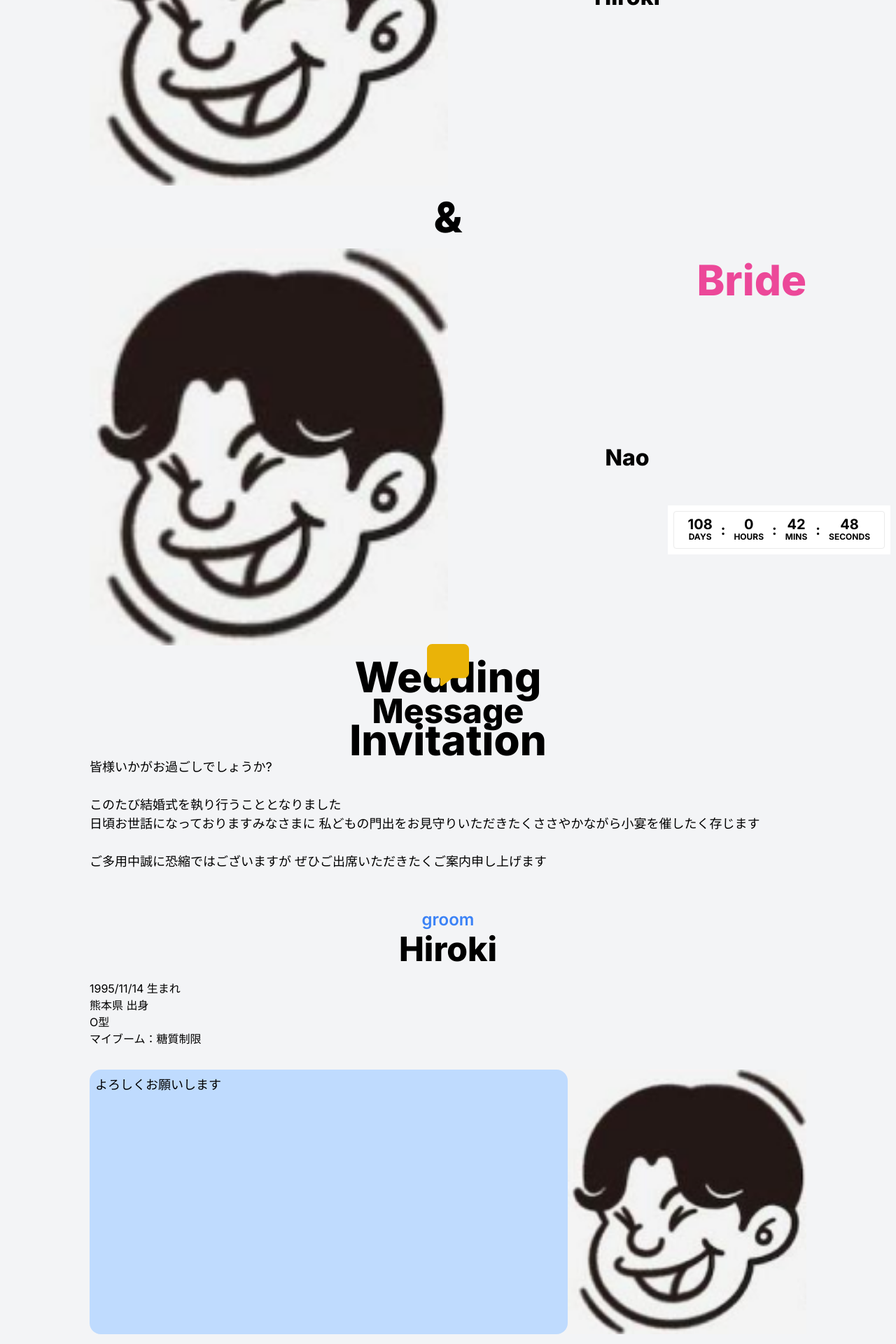
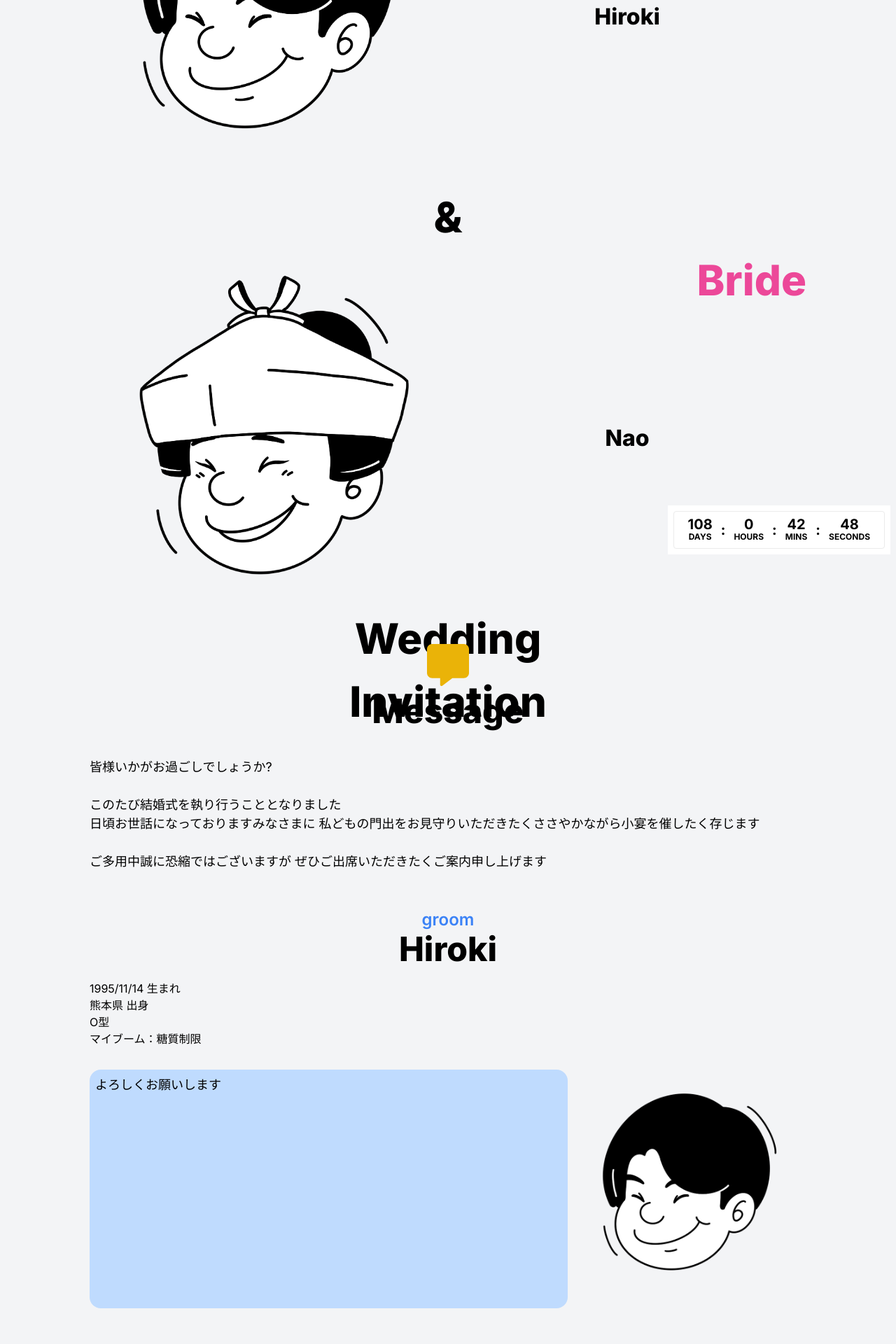
Before and after one commit to Hiroki-kt/kata-wedding, a Next.js app: page / in a window 1280 px wide. Shown: the top 1920 px of the page at 70% size. Built offline with nearby package versions, Linux system fonts and the light colour scheme.

Commit message:
fix RVSP sample

```diff
--- a/app/layout.tsx
+++ b/app/layout.tsx
@@ -4,8 +4,9 @@ import { Inter } from 'next/font/google'
 const inter = Inter({ subsets: ['latin'] })
 
 export const metadata = {
-  title: 'Create Next App',
-  description: 'Generated by create next app',
+  title: 'Hiroki & Nao Wedding',
+  description: 'We are getting married!',
+  icon: '/next.svg',
 }
 
 export default function RootLayout({
--- a/components/IntroPerson.tsx
+++ b/components/IntroPerson.tsx
@@ -28,7 +28,7 @@ const IntroPerson = (props: IntroPersonProps) => {
       <CommentWithIcon
         type={props.type}
         comment={person.Comment}
-        img="/sample-audrey3.png"
+        img={person.Img}
       />
     </div>
   )
--- a/components/SectionTitle.tsx
+++ b/components/SectionTitle.tsx
@@ -1,5 +1,9 @@
 import { FontAwesomeIcon } from '@fortawesome/react-fontawesome'
-import { faMessage, faCalendarDays } from '@fortawesome/free-solid-svg-icons'
+import {
+  faMessage,
+  faCalendarDays,
+  faClipboardUser,
+} from '@fortawesome/free-solid-svg-icons'
 
 class SectionTitleProps {
   icon?: string
@@ -9,7 +13,6 @@ class SectionTitleProps {
 
 const SectionTitle = (props: SectionTitleProps) => {
   let titleIcon, iconColor
-  console.log(props.icon)
   switch (props.icon) {
     default:
       titleIcon = faMessage
@@ -23,6 +26,10 @@ const SectionTitle = (props: SectionTitleProps) => {
       titleIcon = faCalendarDays
       iconColor = 'text-purple-500'
       break
+    case 'faClipboardUser':
+      titleIcon = faClipboardUser
+      iconColor = 'text-green-500'
+      break
   }
 
   return (
--- a/pages/EventsInfo.tsx
+++ b/pages/EventsInfo.tsx
@@ -25,7 +25,7 @@ const EventsInfo = () => {
         <CommentWithIcon
           type="groom"
           comment="挙式開始の15分前にお越しください。"
-          img="/sample-audrey3.png"
+          img="/hiroki-1.png"
         />
         {/* Contents2 */}
         <SubSectionTitle icon="faCalendarDays" name="Place" />
@@ -50,7 +50,7 @@ const EventsInfo = () => {
           <CommentWithIcon
             type="bride"
             comment="式場はJR豊肥本線 武蔵塚駅から徒歩5分になります。本数は多くありませんので、ご注意ください"
-            img="/sample-audrey3.png"
+            img="/nao-1.png"
           />
         </div>
       </div>
--- /dev/null
+++ b/pages/Footer.tsx
@@ -0,0 +1,11 @@
+const Footer = () => {
+  return (
+    <div className="w-full h-[300px] bg-black-500 flex items-center">
+      <div className="w-full text-center text-white ">
+        <h3>© 2023 Hiroki Katayama, Nao Katayama </h3>
+      </div>
+    </div>
+  )
+}
+
+export default Footer
--- a/pages/Hero.tsx
+++ b/pages/Hero.tsx
@@ -4,13 +4,9 @@ const Hero = () => {
   return (
     <div className="w-full h-full bg-gray-100 flex items-center">
       <div className="w-full">
-        <HeroFaceImage
-          heroFace="/sample-audrey3.png"
-          name="Hiroki"
-          type="Groom"
-        />
+        <HeroFaceImage heroFace="/hiroki-1.png" name="Hiroki" type="Groom" />
         <h1 className="text-[60px] text-center font-extrabold">&</h1>
-        <HeroFaceImage heroFace="/sample-audrey3.png" name="Nao" type="Bride" />
+        <HeroFaceImage heroFace="/nao-1.png" name="Nao" type="Bride" />
         <h1 className="text-[60px] text-black text-center font-extrabold">
           Wedding
           <br />
--- a/pages/RSVP.tsx
+++ b/pages/RSVP.tsx
@@ -1,13 +1,22 @@
+import SectionTitle from '@/SectionTitle'
+import CommentWithIcon from '@/CommentWirthIcon'
+import { Stack, Button } from '@mui/material'
+
 const PVSP = () => {
   return (
-    <div className="w-full bg-gray-100 border-b-4">
-      <div className="w-[80%] m-auto pt-[100px] pb-[100px]">
+    <div className="w-full bg-gray-100">
+      <div className="w-[80%] m-auto py-5">
         {/* Title */}
-        <div className="pt-[100px]">
-          <h1 className="text-center text-4xl text-black">RVSP</h1>
+        <SectionTitle icon="faClipboardUser" name="RSVP" />
+        {/* Contents1 */}
+        <div className="mt-3">
+          <CommentWithIcon
+            type="groom"
+            comment="お手数ではありますが、返信は8/31までにお願いいたします。"
+            img="/hiroki-1.png"
+          />
+          <Button variant="contained">サンプル</Button>
         </div>
-        {/* Contents1 */}
-        <div className="mt-[80px]"></div>
       </div>
     </div>
   )
--- a/pages/top.tsx
+++ b/pages/top.tsx
@@ -3,6 +3,7 @@ import Message from './Message'
 import CountDown from './CountDown'
 import EventsInfo from './EventsInfo'
 import RVSP from './RSVP'
+import Footer from './Footer'
 
 const Top = () => {
   return (
@@ -11,6 +12,7 @@ const Top = () => {
       <Message></Message>
       <EventsInfo></EventsInfo>
       <RVSP></RVSP>
+      <Footer></Footer>
       <CountDown></CountDown>
     </div>
   )
--- a/public/data.json
+++ b/public/data.json
@@ -5,14 +5,16 @@
       "Country": "熊本県",
       "BradType": "O型",
       "Myboom": "糖質制限",
-      "Comment": "よろしくお願いします"
+      "Comment": "よろしくお願いします",
+      "Img": "/hiroki-1.png"
     },
     "Nao": {
       "BirthDay": "1995/06/09",
       "Country": "熊本県",
       "BradType": "O型",
       "Myboom": "糖質制限",
-      "Comment": "よろしくお願いします"
+      "Comment": "よろしくお願いします",
+      "Img": "/nao-1.png"
     }
   }
 }
```
Also changed, not shown: public/hiroki-1.png (added), public/nao-1.png (added).
